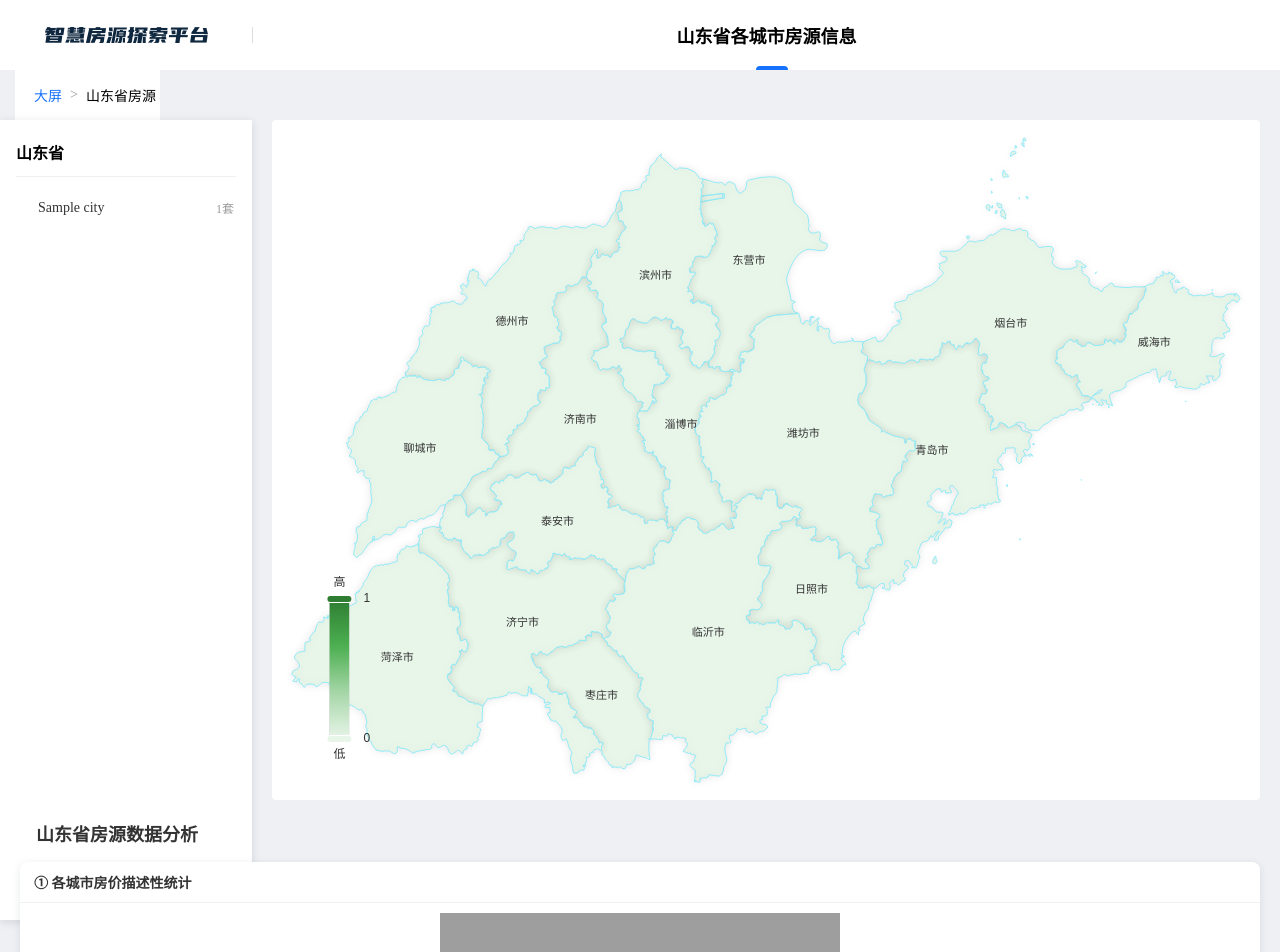
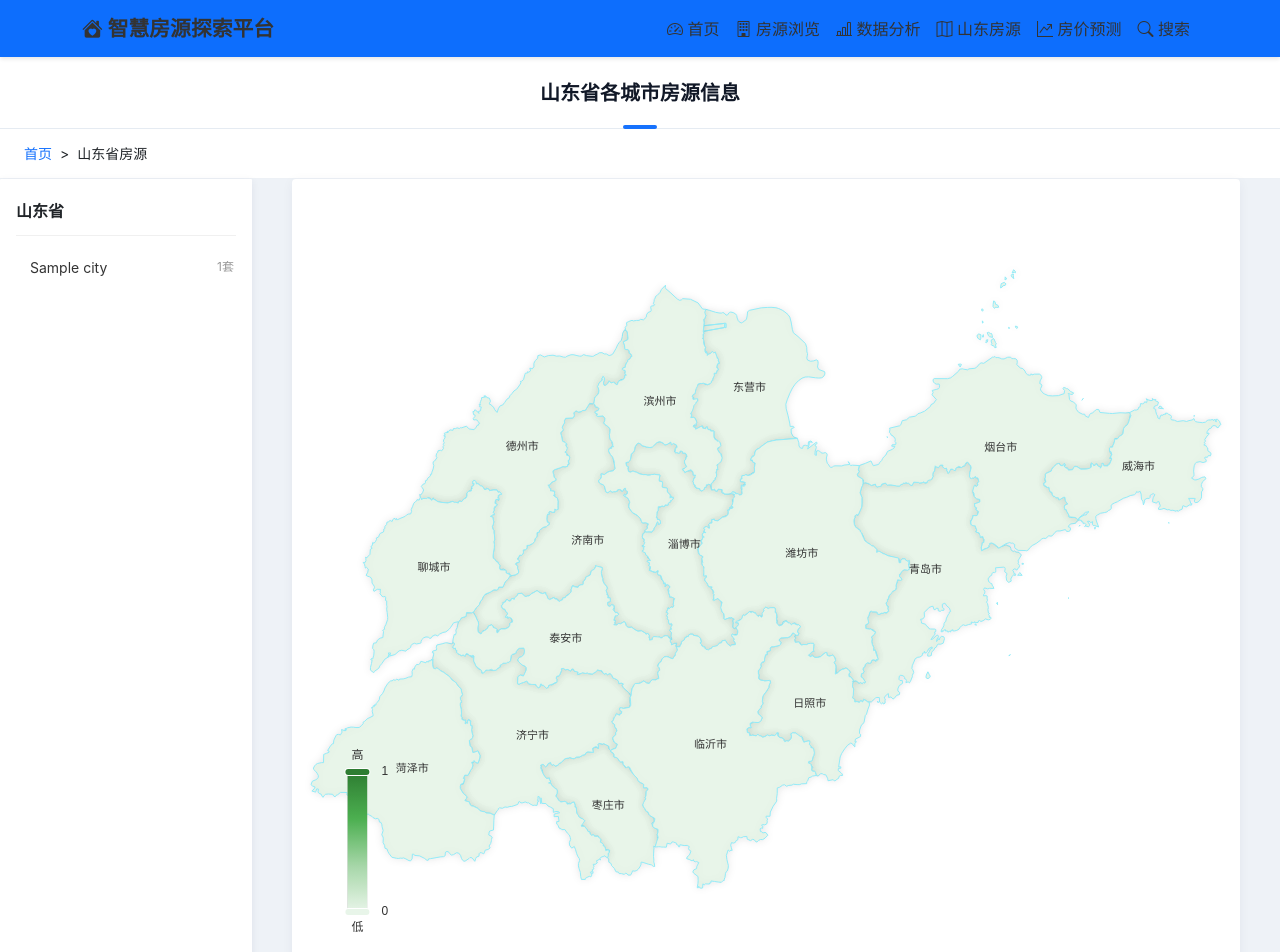
Before and after one commit to Xux-hub/smart-estate, a Django app: page /shandong/ in a window 1280 px wide. Shown: the top 952 px of the page. Run offline with Django 4.2, Linux system fonts and the light colour scheme; tables that the repository leaves empty hold one stand-in row (values such as "Sample post"); some libraries are stand-ins or nearby versions; grey boxes are pictures that could not be loaded.

Commit message:
Remove Shandong province charts and unify navigation

```diff
--- a/web/apps/shandong/templates/shandong/province.html
+++ b/web/apps/shandong/templates/shandong/province.html
@@ -1,135 +1,157 @@
+{% extends 'base.html' %}
 {% load static %}
-<!DOCTYPE html>
-<html lang="zh-CN">
-<head>
-    <meta charset="utf-8">
-    <title>山东省各城市房源信息 - 智慧房源探索平台</title>
+
+{% block title %}山东省各城市房源信息 - 智慧房源探索平台{% endblock %}
+{% block main_class %}container-fluid p-0{% endblock %}
+
+{% block extra_css %}
 <link rel="stylesheet" href="{% static 'css/myStyle.css' %}">
 <style>
+    body {
+        background: #eef2f7;
+    }
+
+    .shandong-page {
+        min-height: calc(100vh - 56px);
+        background: #eef2f7;
+    }
+
+    .page-title-bar {
+        height: 72px;
+        display: flex;
+        align-items: center;
+        justify-content: center;
+        background: #fff;
+        border-bottom: 1px solid #e5ebf2;
+    }
+
+    .page-title {
+        position: relative;
+        margin: 0;
+        color: #111827;
+        font-size: 20px;
+        font-weight: 800;
+    }
+
+    .page-title::after {
+        content: "";
+        position: absolute;
+        left: 50%;
+        bottom: -24px;
+        width: 34px;
+        height: 4px;
+        border-radius: 999px;
+        background: #1672fd;
+        transform: translateX(-50%);
+    }
+
     .bread {
         height: 50px;
-            padding-left: 15px;
+        padding-left: 24px;
         display: flex;
         align-items: center;
+        gap: 8px;
         font-size: 14px;
         background: #fff;
-            margin-bottom: 0;
+        border-bottom: 1px solid #edf1f6;
     }
-        .bread span { margin: 0 4px; }
-        .map-section { display: flex; height: calc(100vh - 120px); }
+
+    .bread a {
+        color: #1672fd;
+        text-decoration: none;
+    }
+
+    .map-section {
+        display: grid;
+        grid-template-columns: 252px minmax(0, 1fr);
+        gap: 20px;
+        min-height: calc(100vh - 178px);
+        padding: 0 20px 20px 0;
+    }
+
     .aside {
-            width: 252px;
-            background-color: white;
-            box-shadow: 0px 2px 8px 0px #11234522;
-            border-radius: 1px;
+        background-color: #fff;
+        box-shadow: 0 2px 8px 0 #11234512;
         overflow-y: auto;
-            flex-shrink: 0;
     }
+
     .aside_title {
         font-size: 16px;
-            font-weight: 700;
-            margin: 20px 16px 12px 16px;
+        font-weight: 800;
+        margin: 20px 16px 12px;
         padding-bottom: 12px;
-            border-bottom: 1px solid #F0F0F0;
+        border-bottom: 1px solid #f0f0f0;
     }
+
     .aside_content a {
-            cursor: pointer;
-            height: 38px;
-            margin: 0px 8px;
-            padding-left: 30px;
+        min-height: 38px;
+        margin: 0 8px;
+        padding-left: 22px;
         border-radius: 4px;
         display: flex;
         align-items: center;
         text-decoration: none;
-            color: #333333;
+        color: #333;
         font-size: 14px;
     }
-        .aside_content a:hover { color: #1672FD; background: #F5F7FA; }
-        .aside_content a .city-stat {
+
+    .aside_content a:hover {
+        color: #1672fd;
+        background: #f5f7fa;
+    }
+
+    .city-stat {
         margin-left: auto;
         margin-right: 10px;
+        color: #999;
         font-size: 12px;
-            color: #999;
     }
+
     .map {
-            flex: 1;
-            background-color: white;
+        min-width: 0;
+        min-height: 680px;
+        margin-top: 0;
+        background: #fff;
         border-radius: 4px;
-            margin: 0px 20px;
+        box-shadow: 0 2px 12px rgba(17, 35, 69, 0.05);
         position: relative;
     }
-        #city_map { width: 100%; height: 100%; min-height: 500px; }
-        .header_title { font-size: 18px; font-weight: 700; }
 
-        /* 图表区域 */
-        .charts-section {
-            padding: 20px;
-            max-width: 1400px;
-            margin: 0 auto;
+    #city_map {
+        width: 100%;
+        height: 100%;
+        min-height: 680px;
     }
-        .charts-section h3 {
-            font-size: 18px;
-            font-weight: 700;
-            color: #333;
-            margin-bottom: 16px;
-            padding-left: 4px;
-            border-left: 4px solid #1672FD;
-            padding-left: 12px;
+
+    @media (max-width: 992px) {
+        .map-section {
+            grid-template-columns: 1fr;
+            padding: 0 12px 16px;
         }
-        .chart-grid {
-            display: grid;
-            grid-template-columns: 1fr 1fr;
-            gap: 16px;
+
+        .aside {
+            max-height: 260px;
         }
-        .chart-card {
-            background: #fff;
-            border-radius: 8px;
-            box-shadow: 0 2px 8px rgba(17,35,69,0.1);
-            overflow: hidden;
-            transition: box-shadow 0.2s;
+
+        .map,
+        #city_map {
+            min-height: 520px;
         }
-        .chart-card:hover { box-shadow: 0 4px 16px rgba(17,35,69,0.15); }
-        .chart-card .card-title {
-            padding: 10px 14px;
-            font-size: 14px;
-            font-weight: 600;
-            color: #333;
-            border-bottom: 1px solid #f0f0f0;
-        }
-        .chart-card .card-body { padding: 10px; text-align: center; }
-        .chart-card .card-body img {
-            max-width: 100%;
-            height: auto;
-            display: block;
-        }
-        .chart-card.full-width { grid-column: 1 / -1; }
-        .chart-card.full-width .card-body img { max-height: 400px; margin: 0 auto; }
-        .loading-chart {
-            padding: 60px 20px;
-            color: #999;
-            font-size: 13px;
     }
 </style>
-</head>
-<body>
-    <header class="header">
-        <div class="header_left">
-            <img class="img1" alt="logo" src="{% static 'img/Frame.png' %}">
+{% endblock %}
+
+{% block content %}
+<div class="shandong-page">
+    <div class="page-title-bar">
+        <h1 class="page-title">山东省各城市房源信息</h1>
     </div>
-        <div class="line"></div>
-        <div class="header_right">
-            <span class="header_title">山东省各城市房源信息</span>
-            <span class="bottomLine"></span>
-        </div>
-    </header>
 
-    <section class="section">
-        <div class="bread">
-            <span style="color: #1672FD; cursor: pointer;" id="screen">大屏</span>
-            <span style="color: #999999"> > </span>
+    <nav class="bread" aria-label="breadcrumb">
+        <a href="{% url 'home:index' %}">首页</a>
+        <span>&gt;</span>
         <span>山东省房源</span>
-        </div>
-    </section>
+    </nav>
 
     <div class="map-section">
         <aside class="aside">
@@ -143,117 +165,109 @@
                 {% endfor %}
             </div>
         </aside>
+
         <div class="map">
             <div id="city_map"></div>
         </div>
     </div>
+</div>
+{% endblock %}
 
-    <!-- 数据分析图表 -->
-    <div class="charts-section">
-        <h3>山东省房源数据分析</h3>
-        <div class="chart-grid">
-
-            <!-- 描述性统计表 -->
-            <div class="chart-card full-width">
-                <div class="card-title">① 各城市房价描述性统计</div>
-                <div class="card-body"><img src="{% url 'shandong:chart_desc_stats' %}" alt="描述性统计"></div>
-            </div>
-
-            <!-- 房源数量 -->
-            <div class="chart-card">
-                <div class="card-title">② 各城市房源数量</div>
-                <div class="card-body"><img src="{% url 'shandong:chart_housing_count' %}" alt="房源数量" loading="lazy"></div>
-            </div>
-
-            <!-- 平均房价 -->
-            <div class="chart-card">
-                <div class="card-title">③ 各城市平均房价</div>
-                <div class="card-body"><img src="{% url 'shandong:chart_avg_price' %}" alt="平均房价" loading="lazy"></div>
-            </div>
-
-            <!-- 月度趋势 -->
-            <div class="chart-card">
-                <div class="card-title">④ 月度挂牌趋势</div>
-                <div class="card-body"><img src="{% url 'shandong:chart_listing_trend' %}" alt="月度趋势" loading="lazy"></div>
-            </div>
-
-            <!-- 高端小区 -->
-            <div class="chart-card">
-                <div class="card-title">⑩ 高端小区分布</div>
-                <div class="card-body"><img src="{% url 'shandong:chart_high_end' %}" alt="高端小区" loading="lazy"></div>
-            </div>
-
-            <!-- 词云占两列 -->
-            <div class="chart-card full-width">
-                <div class="card-title">⑪ 热门小区词云</div>
-                <div class="card-body"><img src="{% url 'shandong:chart_wordcloud' %}" alt="词云" loading="lazy"></div>
-            </div>
-
-        </div>
-    </div>
-
-    <script src="{% static 'js/echarts.min.js' %}"></script>
+{% block extra_js %}
 <script src="{% static 'js/shandong.js' %}"></script>
 <script>
-    var myChart = echarts.init(document.getElementById('city_map'));
+const myChart = echarts.init(document.getElementById('city_map'));
+
+function formatNumber(value) {
+    return Number(value || 0).toLocaleString('zh-CN');
+}
 
 fetch('/shandong/api/city-stats/')
-        .then(r => r.json())
-        .then(res => {
-            var data = res.data;
-            var mapData = data.map(function(item) {
-                return { name: item.name, value: item.house_count, avg_price: item.avg_price, community_count: item.community_count };
-            });
+    .then((response) => response.json())
+    .then((res) => {
+        const data = res.data || [];
+        const mapData = data.map((item) => ({
+            name: item.name,
+            value: item.house_count,
+            avg_price: item.avg_price,
+            community_count: item.community_count,
+        }));
 
-            var option = {
+        myChart.setOption({
             tooltip: {
                 trigger: 'item',
-                    formatter: function(params) {
-                        if (!params.value) return params.name + '<br/>暂无数据';
+                formatter(params) {
+                    if (!params.value) {
+                        return params.name + '<br>暂无数据';
+                    }
                     return '<div style="font-size:14px;font-weight:bold;margin-bottom:6px;">' + params.name + '</div>' +
-                            '房源数量：<span style="color:#e64a19;font-weight:bold;">' + params.value + '</span> 套<br/>' +
-                            '平均单价：<span style="color:#e64a19;font-weight:bold;">' + (params.data.avg_price || 0).toLocaleString() + '</span> 元/㎡<br/>' +
-                            '小区数量：<span style="color:#e64a19;font-weight:bold;">' + (params.data.community_count || 0) + '</span> 个';
-                    }
+                        '房源数量：<span style="color:#e64a19;font-weight:bold;">' + formatNumber(params.value) + '</span> 套<br>' +
+                        '平均单价：<span style="color:#e64a19;font-weight:bold;">' + formatNumber(params.data.avg_price) + '</span> 元/㎡<br>' +
+                        '小区数量：<span style="color:#e64a19;font-weight:bold;">' + formatNumber(params.data.community_count) + '</span> 个';
+                },
             },
             visualMap: {
                 min: 0,
-                    max: Math.max.apply(null, data.map(function(d) { return d.house_count; })),
+                max: Math.max(...data.map((item) => item.house_count || 0), 1),
                 text: ['高', '低'],
-                    left: '5%', bottom: '5%',
-                    textStyle: { color: '#333', fontSize: 12 },
-                    inRange: { color: ['#e8f5e9', '#a5d6a7', '#4caf50', '#2e7d32'] },
-                    calculable: true
+                left: '5%',
+                bottom: '5%',
+                textStyle: {
+                    color: '#333',
+                    fontSize: 12,
+                },
+                inRange: {
+                    color: ['#e8f5e9', '#a5d6a7', '#4caf50', '#2e7d32'],
+                },
+                calculable: true,
             },
             geo: {
-                    map: 'shandong', roam: true, zoom: 1.2,
-                    label: { normal: { show: true, fontSize: 11, color: '#333' }, emphasis: { textStyle: { color: '#fff' } } },
+                map: 'shandong',
+                roam: true,
+                zoom: 1.2,
+                label: {
+                    normal: {
+                        show: true,
+                        fontSize: 11,
+                        color: '#333',
+                    },
+                    emphasis: {
+                        textStyle: {
+                            color: '#fff',
+                        },
+                    },
+                },
                 itemStyle: {
                     normal: {
-                            borderColor: 'rgba(147,235,248,1)', borderWidth: 1, areaColor: '#e8f5e9',
-                            shadowBlur: 10, shadowColor: 'rgba(0,0,0,0.1)'
+                        borderColor: 'rgba(147,235,248,1)',
+                        borderWidth: 1,
+                        areaColor: '#e8f5e9',
+                        shadowBlur: 10,
+                        shadowColor: 'rgba(0,0,0,0.1)',
                     },
-                        emphasis: { areaColor: '#4caf50', borderWidth: 0 }
-                    }
+                    emphasis: {
+                        areaColor: '#4caf50',
+                        borderWidth: 0,
                     },
-                series: [{ name: '房源', type: 'map', map: 'shandong', geoIndex: 0, data: mapData }]
-            };
+                },
+            },
+            series: [{
+                name: '房源',
+                type: 'map',
+                map: 'shandong',
+                geoIndex: 0,
+                data: mapData,
+            }],
+        });
 
-            myChart.setOption(option);
-            myChart.on('click', function(params) {
+        myChart.on('click', (params) => {
             if (params.name) {
-                    // 地图上的名称带"市"，去掉后跳转
-                    var cityName = params.name.replace('市', '');
+                const cityName = params.name.replace(/市$/, '');
                 window.location.href = '/shandong/' + encodeURIComponent(cityName) + '/';
             }
         });
     });
 
-    document.getElementById('screen').addEventListener('click', function() {
-        window.location.href = '/';
-    });
-
-    window.addEventListener('resize', function() { myChart.resize(); });
+window.addEventListener('resize', () => myChart.resize());
 </script>
-</body>
-</html>
+{% endblock %}
```
Lines whose indentation alone changed are shown as unchanged.
